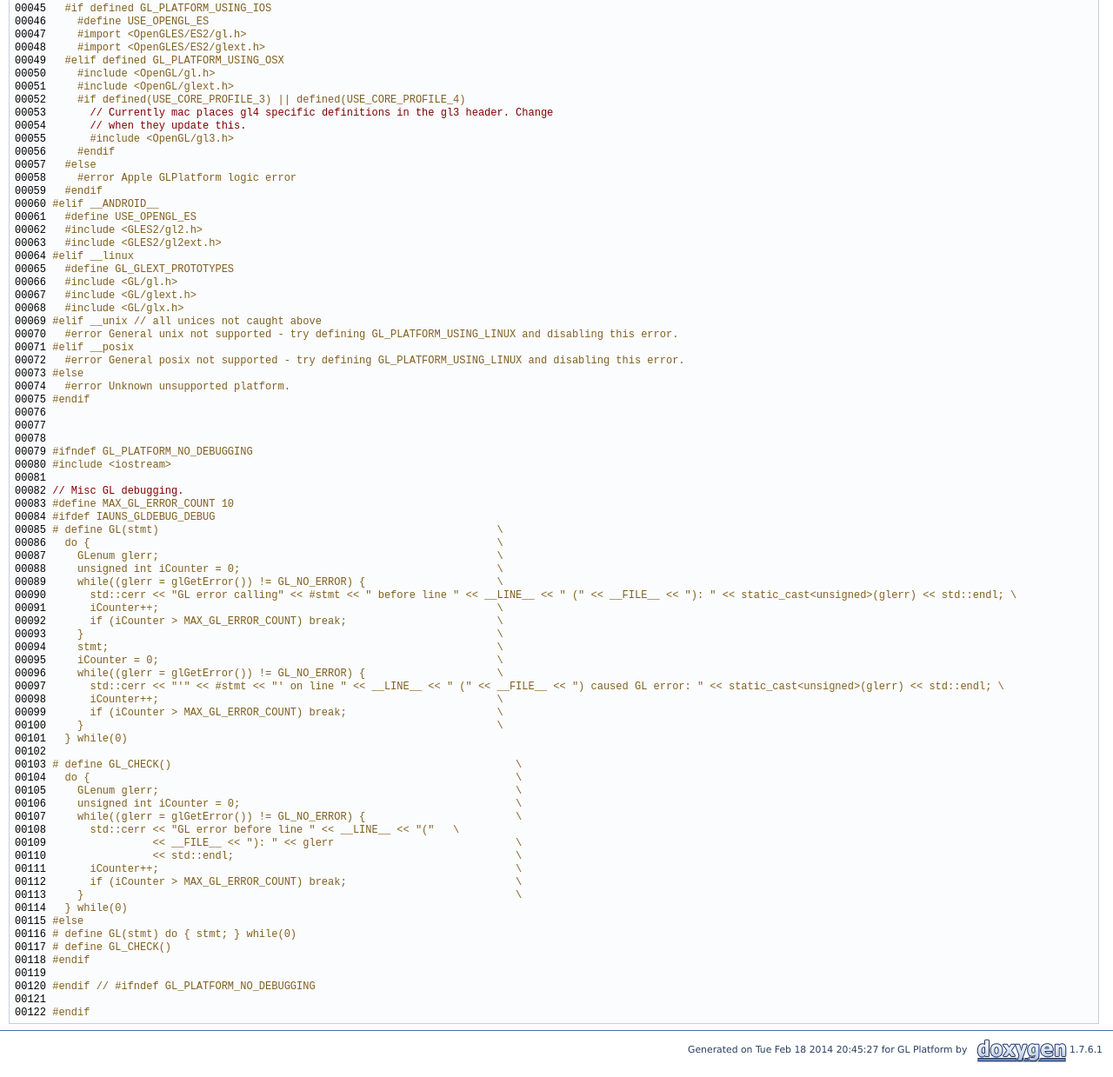
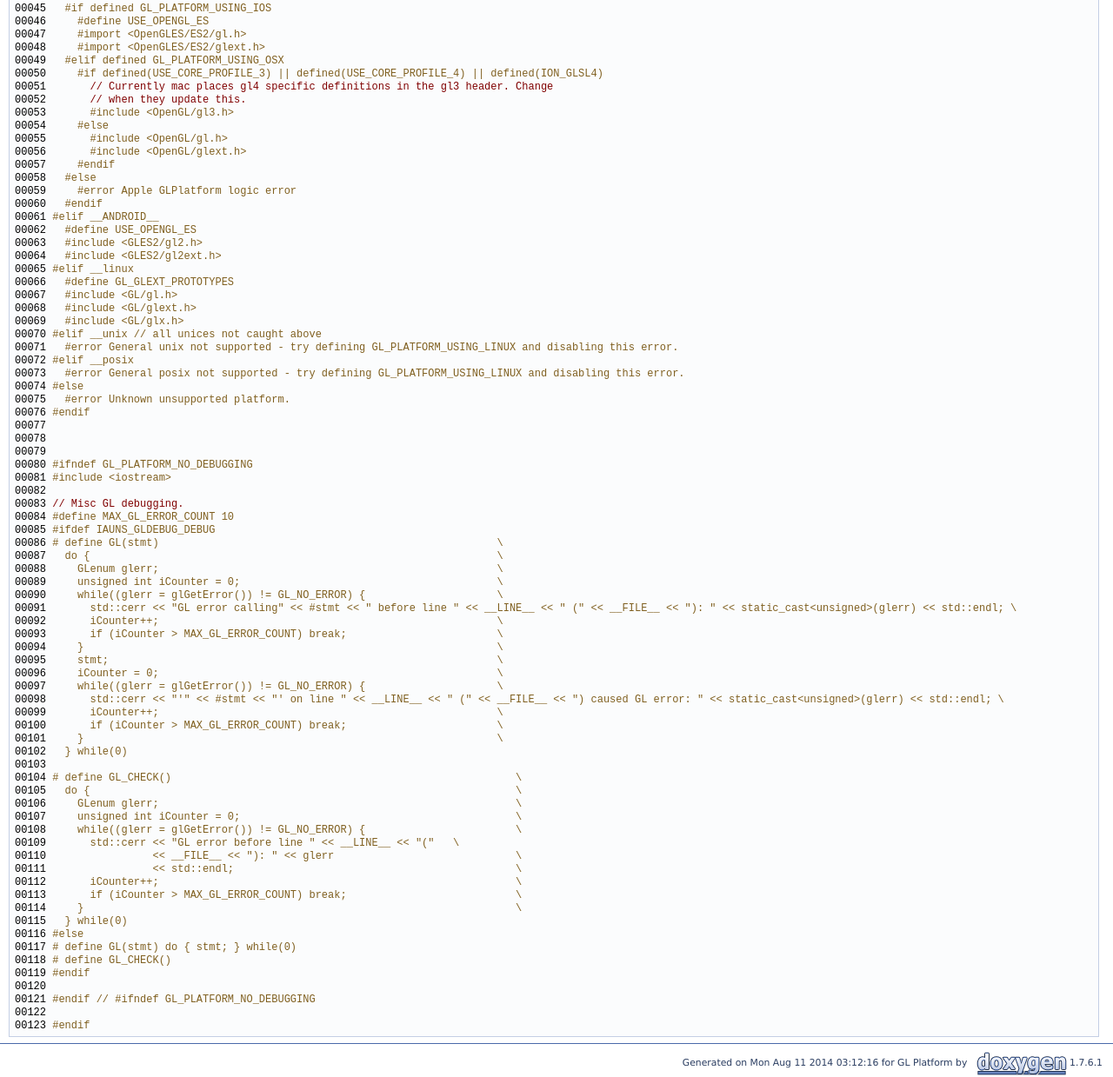
Before and after one commit to iauns/cpm-gl-platform, a plain HTML site: page _g_l_platform_8hpp_source.html in a window 1280 px wide. Shown: the part 736-1975 px from the top of the page at 87% size. Drawn offline with Linux system fonts and the light colour scheme.

Commit message:
Travis auto publish site

```diff
--- a/_g_l_platform_8hpp_source.html
+++ b/_g_l_platform_8hpp_source.html
@@ -89,84 +89,85 @@
 <a name="l00047"></a>00047 <span class="preprocessor"></span><span class="preprocessor">    #import &lt;OpenGLES/ES2/gl.h&gt;</span>
 <a name="l00048"></a>00048 <span class="preprocessor">    #import &lt;OpenGLES/ES2/glext.h&gt;</span>
 <a name="l00049"></a>00049 <span class="preprocessor">  #elif defined GL_PLATFORM_USING_OSX</span>
-<a name="l00050"></a>00050 <span class="preprocessor"></span><span class="preprocessor">    #include &lt;OpenGL/gl.h&gt;</span>
-<a name="l00051"></a>00051 <span class="preprocessor">    #include &lt;OpenGL/glext.h&gt;</span>
-<a name="l00052"></a>00052 <span class="preprocessor">    #if defined(USE_CORE_PROFILE_3) || defined(USE_CORE_PROFILE_4)</span>
-<a name="l00053"></a>00053 <span class="preprocessor"></span>      <span class="comment">// Currently mac places gl4 specific definitions in the gl3 header. Change</span>
-<a name="l00054"></a>00054       <span class="comment">// when they update this.</span>
-<a name="l00055"></a>00055 <span class="preprocessor">      #include &lt;OpenGL/gl3.h&gt;</span>
-<a name="l00056"></a>00056 <span class="preprocessor">    #endif</span>
-<a name="l00057"></a>00057 <span class="preprocessor"></span><span class="preprocessor">  #else</span>
-<a name="l00058"></a>00058 <span class="preprocessor"></span><span class="preprocessor">    #error Apple GLPlatform logic error</span>
-<a name="l00059"></a>00059 <span class="preprocessor"></span><span class="preprocessor">  #endif</span>
-<a name="l00060"></a>00060 <span class="preprocessor"></span><span class="preprocessor">#elif __ANDROID__</span>
-<a name="l00061"></a>00061 <span class="preprocessor"></span><span class="preprocessor">  #define USE_OPENGL_ES</span>
-<a name="l00062"></a>00062 <span class="preprocessor"></span><span class="preprocessor">  #include &lt;GLES2/gl2.h&gt;</span>
-<a name="l00063"></a>00063 <span class="preprocessor">  #include &lt;GLES2/gl2ext.h&gt;</span>
-<a name="l00064"></a>00064 <span class="preprocessor">#elif __linux</span>
-<a name="l00065"></a>00065 <span class="preprocessor"></span><span class="preprocessor">  #define GL_GLEXT_PROTOTYPES</span>
-<a name="l00066"></a>00066 <span class="preprocessor"></span><span class="preprocessor">  #include &lt;GL/gl.h&gt;</span>
-<a name="l00067"></a>00067 <span class="preprocessor">  #include &lt;GL/glext.h&gt;</span>
-<a name="l00068"></a>00068 <span class="preprocessor">  #include &lt;GL/glx.h&gt;</span>
-<a name="l00069"></a>00069 <span class="preprocessor">#elif __unix // all unices not caught above</span>
-<a name="l00070"></a>00070 <span class="preprocessor"></span><span class="preprocessor">  #error General unix not supported - try defining GL_PLATFORM_USING_LINUX and disabling this error.</span>
-<a name="l00071"></a>00071 <span class="preprocessor"></span><span class="preprocessor">#elif __posix</span>
-<a name="l00072"></a>00072 <span class="preprocessor"></span><span class="preprocessor">  #error General posix not supported - try defining GL_PLATFORM_USING_LINUX and disabling this error.</span>
-<a name="l00073"></a>00073 <span class="preprocessor"></span><span class="preprocessor">#else</span>
-<a name="l00074"></a>00074 <span class="preprocessor"></span><span class="preprocessor">  #error Unknown unsupported platform.</span>
-<a name="l00075"></a>00075 <span class="preprocessor"></span><span class="preprocessor">#endif</span>
-<a name="l00076"></a>00076 <span class="preprocessor"></span>
-<a name="l00077"></a>00077
+<a name="l00050"></a>00050 <span class="preprocessor"></span><span class="preprocessor">    #if defined(USE_CORE_PROFILE_3) || defined(USE_CORE_PROFILE_4) || defined(ION_GLSL4)</span>
+<a name="l00051"></a>00051 <span class="preprocessor"></span>      <span class="comment">// Currently mac places gl4 specific definitions in the gl3 header. Change</span>
+<a name="l00052"></a>00052       <span class="comment">// when they update this.</span>
+<a name="l00053"></a>00053 <span class="preprocessor">      #include &lt;OpenGL/gl3.h&gt;</span>
+<a name="l00054"></a>00054 <span class="preprocessor">    #else</span>
+<a name="l00055"></a>00055 <span class="preprocessor"></span><span class="preprocessor">      #include &lt;OpenGL/gl.h&gt;</span>
+<a name="l00056"></a>00056 <span class="preprocessor">      #include &lt;OpenGL/glext.h&gt;</span>
+<a name="l00057"></a>00057 <span class="preprocessor">    #endif</span>
+<a name="l00058"></a>00058 <span class="preprocessor"></span><span class="preprocessor">  #else</span>
+<a name="l00059"></a>00059 <span class="preprocessor"></span><span class="preprocessor">    #error Apple GLPlatform logic error</span>
+<a name="l00060"></a>00060 <span class="preprocessor"></span><span class="preprocessor">  #endif</span>
+<a name="l00061"></a>00061 <span class="preprocessor"></span><span class="preprocessor">#elif __ANDROID__</span>
+<a name="l00062"></a>00062 <span class="preprocessor"></span><span class="preprocessor">  #define USE_OPENGL_ES</span>
+<a name="l00063"></a>00063 <span class="preprocessor"></span><span class="preprocessor">  #include &lt;GLES2/gl2.h&gt;</span>
+<a name="l00064"></a>00064 <span class="preprocessor">  #include &lt;GLES2/gl2ext.h&gt;</span>
+<a name="l00065"></a>00065 <span class="preprocessor">#elif __linux</span>
+<a name="l00066"></a>00066 <span class="preprocessor"></span><span class="preprocessor">  #define GL_GLEXT_PROTOTYPES</span>
+<a name="l00067"></a>00067 <span class="preprocessor"></span><span class="preprocessor">  #include &lt;GL/gl.h&gt;</span>
+<a name="l00068"></a>00068 <span class="preprocessor">  #include &lt;GL/glext.h&gt;</span>
+<a name="l00069"></a>00069 <span class="preprocessor">  #include &lt;GL/glx.h&gt;</span>
+<a name="l00070"></a>00070 <span class="preprocessor">#elif __unix // all unices not caught above</span>
+<a name="l00071"></a>00071 <span class="preprocessor"></span><span class="preprocessor">  #error General unix not supported - try defining GL_PLATFORM_USING_LINUX and disabling this error.</span>
+<a name="l00072"></a>00072 <span class="preprocessor"></span><span class="preprocessor">#elif __posix</span>
+<a name="l00073"></a>00073 <span class="preprocessor"></span><span class="preprocessor">  #error General posix not supported - try defining GL_PLATFORM_USING_LINUX and disabling this error.</span>
+<a name="l00074"></a>00074 <span class="preprocessor"></span><span class="preprocessor">#else</span>
+<a name="l00075"></a>00075 <span class="preprocessor"></span><span class="preprocessor">  #error Unknown unsupported platform.</span>
+<a name="l00076"></a>00076 <span class="preprocessor"></span><span class="preprocessor">#endif</span>
+<a name="l00077"></a>00077 <span class="preprocessor"></span>
 <a name="l00078"></a>00078
-<a name="l00079"></a>00079 <span class="preprocessor">#ifndef GL_PLATFORM_NO_DEBUGGING</span>
-<a name="l00080"></a>00080 <span class="preprocessor"></span><span class="preprocessor">#include &lt;iostream&gt;</span>
-<a name="l00081"></a>00081
-<a name="l00082"></a>00082 <span class="comment">// Misc GL debugging.</span>
-<a name="l00083"></a>00083 <span class="preprocessor">#define MAX_GL_ERROR_COUNT 10 </span>
-<a name="l00084"></a>00084 <span class="preprocessor"></span><span class="preprocessor">#ifdef IAUNS_GLDEBUG_DEBUG</span>
-<a name="l00085"></a>00085 <span class="preprocessor"></span><span class="preprocessor"># define GL(stmt)                                                      \</span>
-<a name="l00086"></a>00086 <span class="preprocessor">  do {                                                                 \</span>
-<a name="l00087"></a>00087 <span class="preprocessor">    GLenum glerr;                                                      \</span>
-<a name="l00088"></a>00088 <span class="preprocessor">    unsigned int iCounter = 0;                                         \</span>
-<a name="l00089"></a>00089 <span class="preprocessor">    while((glerr = glGetError()) != GL_NO_ERROR) {                     \</span>
-<a name="l00090"></a>00090 <span class="preprocessor">      std::cerr &lt;&lt; &quot;GL error calling&quot; &lt;&lt; #stmt &lt;&lt; &quot; before line &quot; &lt;&lt; __LINE__ &lt;&lt; &quot; (&quot; &lt;&lt; __FILE__ &lt;&lt; &quot;): &quot; &lt;&lt; static_cast&lt;unsigned&gt;(glerr) &lt;&lt; std::endl; \</span>
-<a name="l00091"></a>00091 <span class="preprocessor">      iCounter++;                                                      \</span>
-<a name="l00092"></a>00092 <span class="preprocessor">      if (iCounter &gt; MAX_GL_ERROR_COUNT) break;                        \</span>
-<a name="l00093"></a>00093 <span class="preprocessor">    }                                                                  \</span>
-<a name="l00094"></a>00094 <span class="preprocessor">    stmt;                                                              \</span>
-<a name="l00095"></a>00095 <span class="preprocessor">    iCounter = 0;                                                      \</span>
-<a name="l00096"></a>00096 <span class="preprocessor">    while((glerr = glGetError()) != GL_NO_ERROR) {                     \</span>
-<a name="l00097"></a>00097 <span class="preprocessor">      std::cerr &lt;&lt; &quot;&#39;&quot; &lt;&lt; #stmt &lt;&lt; &quot;&#39; on line &quot; &lt;&lt; __LINE__ &lt;&lt; &quot; (&quot; &lt;&lt; __FILE__ &lt;&lt; &quot;) caused GL error: &quot; &lt;&lt; static_cast&lt;unsigned&gt;(glerr) &lt;&lt; std::endl; \</span>
-<a name="l00098"></a>00098 <span class="preprocessor">      iCounter++;                                                      \</span>
-<a name="l00099"></a>00099 <span class="preprocessor">      if (iCounter &gt; MAX_GL_ERROR_COUNT) break;                        \</span>
-<a name="l00100"></a>00100 <span class="preprocessor">    }                                                                  \</span>
-<a name="l00101"></a>00101 <span class="preprocessor">  } while(0)</span>
-<a name="l00102"></a>00102 <span class="preprocessor"></span>
-<a name="l00103"></a>00103 <span class="preprocessor"># define GL_CHECK()                                                       \</span>
-<a name="l00104"></a>00104 <span class="preprocessor">  do {                                                                    \</span>
-<a name="l00105"></a>00105 <span class="preprocessor">    GLenum glerr;                                                         \</span>
-<a name="l00106"></a>00106 <span class="preprocessor">    unsigned int iCounter = 0;                                            \</span>
-<a name="l00107"></a>00107 <span class="preprocessor">    while((glerr = glGetError()) != GL_NO_ERROR) {                        \</span>
-<a name="l00108"></a>00108 <span class="preprocessor">      std::cerr &lt;&lt; &quot;GL error before line &quot; &lt;&lt; __LINE__ &lt;&lt; &quot;(&quot;   \</span>
-<a name="l00109"></a>00109 <span class="preprocessor">                &lt;&lt; __FILE__ &lt;&lt; &quot;): &quot; &lt;&lt; glerr                             \</span>
-<a name="l00110"></a>00110 <span class="preprocessor">                &lt;&lt; std::endl;                                             \</span>
-<a name="l00111"></a>00111 <span class="preprocessor">      iCounter++;                                                         \</span>
-<a name="l00112"></a>00112 <span class="preprocessor">      if (iCounter &gt; MAX_GL_ERROR_COUNT) break;                           \</span>
-<a name="l00113"></a>00113 <span class="preprocessor">    }                                                                     \</span>
-<a name="l00114"></a>00114 <span class="preprocessor">  } while(0)</span>
-<a name="l00115"></a>00115 <span class="preprocessor"></span><span class="preprocessor">#else</span>
-<a name="l00116"></a>00116 <span class="preprocessor"></span><span class="preprocessor"># define GL(stmt) do { stmt; } while(0)</span>
-<a name="l00117"></a>00117 <span class="preprocessor"></span><span class="preprocessor"># define GL_CHECK() </span>
-<a name="l00118"></a>00118 <span class="preprocessor"></span><span class="preprocessor">#endif</span>
-<a name="l00119"></a>00119 <span class="preprocessor"></span>
-<a name="l00120"></a>00120 <span class="preprocessor">#endif // #ifndef GL_PLATFORM_NO_DEBUGGING</span>
-<a name="l00121"></a>00121 <span class="preprocessor"></span>
-<a name="l00122"></a>00122 <span class="preprocessor">#endif </span>
+<a name="l00079"></a>00079
+<a name="l00080"></a>00080 <span class="preprocessor">#ifndef GL_PLATFORM_NO_DEBUGGING</span>
+<a name="l00081"></a>00081 <span class="preprocessor"></span><span class="preprocessor">#include &lt;iostream&gt;</span>
+<a name="l00082"></a>00082
+<a name="l00083"></a>00083 <span class="comment">// Misc GL debugging.</span>
+<a name="l00084"></a>00084 <span class="preprocessor">#define MAX_GL_ERROR_COUNT 10 </span>
+<a name="l00085"></a>00085 <span class="preprocessor"></span><span class="preprocessor">#ifdef IAUNS_GLDEBUG_DEBUG</span>
+<a name="l00086"></a>00086 <span class="preprocessor"></span><span class="preprocessor"># define GL(stmt)                                                      \</span>
+<a name="l00087"></a>00087 <span class="preprocessor">  do {                                                                 \</span>
+<a name="l00088"></a>00088 <span class="preprocessor">    GLenum glerr;                                                      \</span>
+<a name="l00089"></a>00089 <span class="preprocessor">    unsigned int iCounter = 0;                                         \</span>
+<a name="l00090"></a>00090 <span class="preprocessor">    while((glerr = glGetError()) != GL_NO_ERROR) {                     \</span>
+<a name="l00091"></a>00091 <span class="preprocessor">      std::cerr &lt;&lt; &quot;GL error calling&quot; &lt;&lt; #stmt &lt;&lt; &quot; before line &quot; &lt;&lt; __LINE__ &lt;&lt; &quot; (&quot; &lt;&lt; __FILE__ &lt;&lt; &quot;): &quot; &lt;&lt; static_cast&lt;unsigned&gt;(glerr) &lt;&lt; std::endl; \</span>
+<a name="l00092"></a>00092 <span class="preprocessor">      iCounter++;                                                      \</span>
+<a name="l00093"></a>00093 <span class="preprocessor">      if (iCounter &gt; MAX_GL_ERROR_COUNT) break;                        \</span>
+<a name="l00094"></a>00094 <span class="preprocessor">    }                                                                  \</span>
+<a name="l00095"></a>00095 <span class="preprocessor">    stmt;                                                              \</span>
+<a name="l00096"></a>00096 <span class="preprocessor">    iCounter = 0;                                                      \</span>
+<a name="l00097"></a>00097 <span class="preprocessor">    while((glerr = glGetError()) != GL_NO_ERROR) {                     \</span>
+<a name="l00098"></a>00098 <span class="preprocessor">      std::cerr &lt;&lt; &quot;&#39;&quot; &lt;&lt; #stmt &lt;&lt; &quot;&#39; on line &quot; &lt;&lt; __LINE__ &lt;&lt; &quot; (&quot; &lt;&lt; __FILE__ &lt;&lt; &quot;) caused GL error: &quot; &lt;&lt; static_cast&lt;unsigned&gt;(glerr) &lt;&lt; std::endl; \</span>
+<a name="l00099"></a>00099 <span class="preprocessor">      iCounter++;                                                      \</span>
+<a name="l00100"></a>00100 <span class="preprocessor">      if (iCounter &gt; MAX_GL_ERROR_COUNT) break;                        \</span>
+<a name="l00101"></a>00101 <span class="preprocessor">    }                                                                  \</span>
+<a name="l00102"></a>00102 <span class="preprocessor">  } while(0)</span>
+<a name="l00103"></a>00103 <span class="preprocessor"></span>
+<a name="l00104"></a>00104 <span class="preprocessor"># define GL_CHECK()                                                       \</span>
+<a name="l00105"></a>00105 <span class="preprocessor">  do {                                                                    \</span>
+<a name="l00106"></a>00106 <span class="preprocessor">    GLenum glerr;                                                         \</span>
+<a name="l00107"></a>00107 <span class="preprocessor">    unsigned int iCounter = 0;                                            \</span>
+<a name="l00108"></a>00108 <span class="preprocessor">    while((glerr = glGetError()) != GL_NO_ERROR) {                        \</span>
+<a name="l00109"></a>00109 <span class="preprocessor">      std::cerr &lt;&lt; &quot;GL error before line &quot; &lt;&lt; __LINE__ &lt;&lt; &quot;(&quot;   \</span>
+<a name="l00110"></a>00110 <span class="preprocessor">                &lt;&lt; __FILE__ &lt;&lt; &quot;): &quot; &lt;&lt; glerr                             \</span>
+<a name="l00111"></a>00111 <span class="preprocessor">                &lt;&lt; std::endl;                                             \</span>
+<a name="l00112"></a>00112 <span class="preprocessor">      iCounter++;                                                         \</span>
+<a name="l00113"></a>00113 <span class="preprocessor">      if (iCounter &gt; MAX_GL_ERROR_COUNT) break;                           \</span>
+<a name="l00114"></a>00114 <span class="preprocessor">    }                                                                     \</span>
+<a name="l00115"></a>00115 <span class="preprocessor">  } while(0)</span>
+<a name="l00116"></a>00116 <span class="preprocessor"></span><span class="preprocessor">#else</span>
+<a name="l00117"></a>00117 <span class="preprocessor"></span><span class="preprocessor"># define GL(stmt) do { stmt; } while(0)</span>
+<a name="l00118"></a>00118 <span class="preprocessor"></span><span class="preprocessor"># define GL_CHECK() </span>
+<a name="l00119"></a>00119 <span class="preprocessor"></span><span class="preprocessor">#endif</span>
+<a name="l00120"></a>00120 <span class="preprocessor"></span>
+<a name="l00121"></a>00121 <span class="preprocessor">#endif // #ifndef GL_PLATFORM_NO_DEBUGGING</span>
+<a name="l00122"></a>00122 <span class="preprocessor"></span>
+<a name="l00123"></a>00123 <span class="preprocessor">#endif </span>
 </pre></div></div><!-- contents -->
 
 
 <hr class="footer"/><address class="footer"><small>
-Generated on Tue Feb 18 2014 20:45:27 for GL Platform by &#160;<a href="http://www.doxygen.org/index.html">
+Generated on Mon Aug 11 2014 03:12:16 for GL Platform by &#160;<a href="http://www.doxygen.org/index.html">
 <img class="footer" src="doxygen.png" alt="doxygen"/>
 </a> 1.7.6.1
 </small></address>
```
Also changed, not shown: files.html (+1 -1 lines), index.html (+1 -1 lines).
